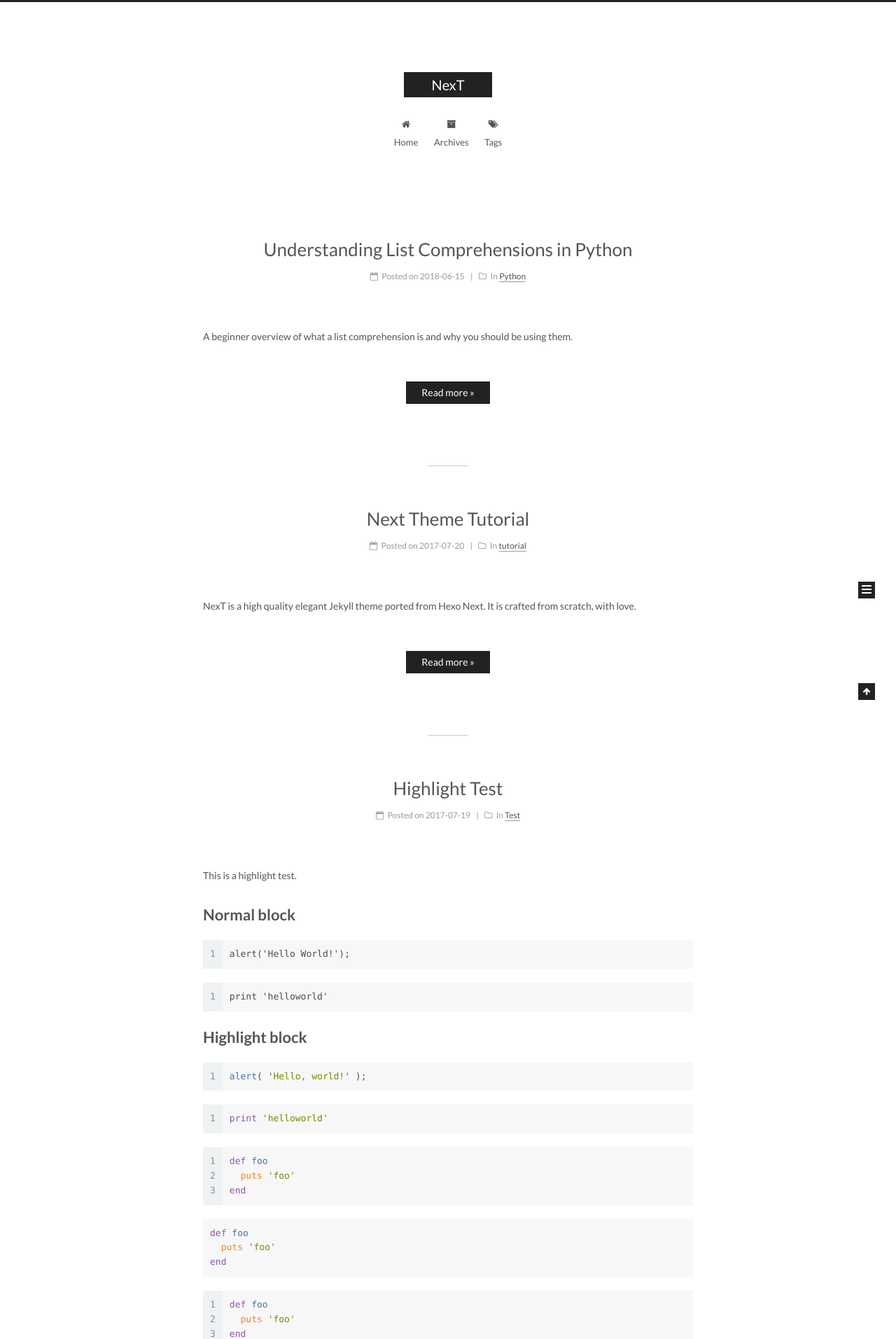
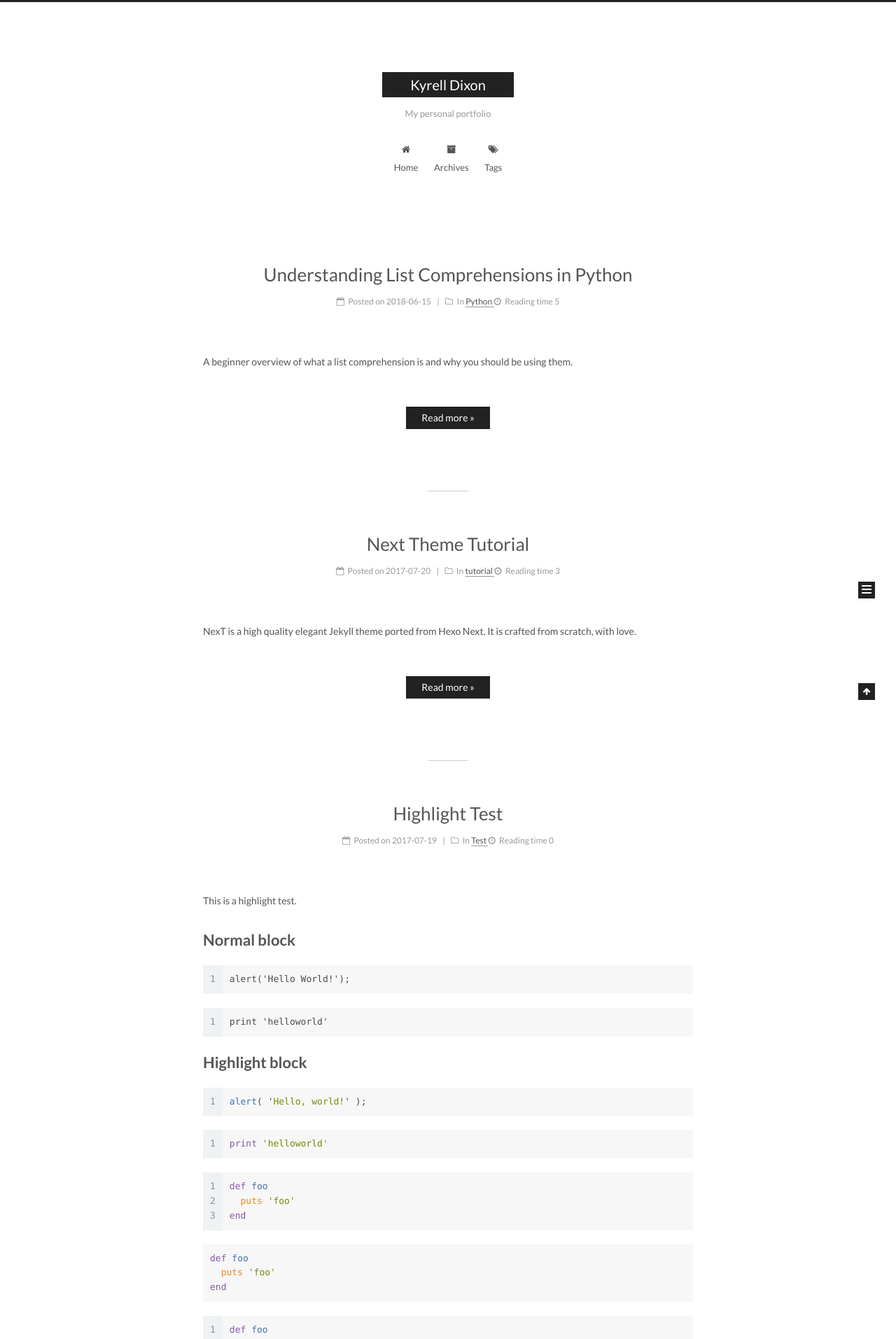
Before and after one commit to kyrelldixon/kyrelldixon.github.io, a Jekyll site: the page built from index.html, in a window 1280 px wide. Shown: the top 1913 px of the page at 70% size. Built offline with Jekyll 4.4.1, drawn with Linux system fonts in a browser that asks for light colours; emoji names are drawn with the system emoji font; formulas are drawn with MathJax 3; the list of posts is cut into pages by our own code; some of the changed text lies outside the part shown.

Commit message:
Updated mathjax and read time

```diff
--- a/_config.yml
+++ b/_config.yml
@@ -4,10 +4,10 @@
 # ---------------------------------------------------------------
 
 # Site
-title: NexT
-subtitle:
-description:
-author: John Doe
+title: Kyrell Dixon
+subtitle: 'My personal portfolio'
+description: 'My personal portfolio'
+author: Kyrell Dixon
 # Support language: de, en, fr-FR, id, ja, ko, pt-BR, pt, ru, zh-Hans, zh-hk, zh-tw
 language: en
 date_format: '%Y-%m-%d'
@@ -228,7 +228,6 @@ social_icons:
   # KeyMapsToSocialItemKey: NameOfTheIconFromFontAwesome
   GitHub: github
   Twitter: twitter
-  Weibo: weibo
 
 
 # Sidebar Avatar
@@ -318,7 +317,7 @@ post_meta:
 post_wordcount:
   item_text: true
   wordcount: false
-  min2read: false
+  min2read: true
   separated_meta: true
 
 # Wechat Subscriber
@@ -362,7 +361,7 @@ highlight_theme: normal
 
 # MathJax Support
 mathjax:
-  enable: false
+  enable: true
   per_page: false
   cdn: //cdn.bootcss.com/mathjax/2.7.1/latest.js?config=TeX-AMS-MML_HTMLorMML
 
```
